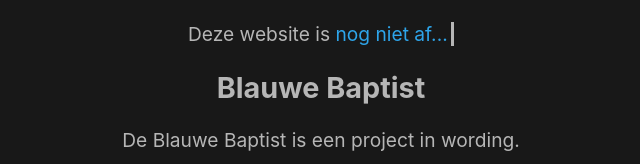
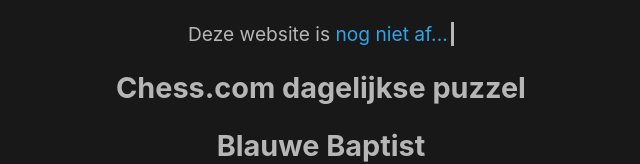
Before and after one commit to hmkoopman/homepage, a Vue app: page / in a window 1280 px wide. Shown: the part 600-764 px from the top of the page, without its empty margins (319-959 px from the left). Built offline with nearby package versions, Linux system fonts and the light colour scheme; what bootstrap-icons-vue would draw is missing.

Commit message:
setting up daily puzzle

```diff
--- a/src/App.vue
+++ b/src/App.vue
@@ -1,6 +1,7 @@
 <template>
   <AppHeader />
   <Info />
+  <Chess />
   <BlauweBaptist />
   <Contact />
   <AppFooter />
@@ -9,6 +10,7 @@
 <script setup>
 import AppHeader from "@/components/Header.vue";
 import Info from "@/components/Info.vue";
+import Chess from "@/components/Chess.vue";
 import Contact from "@/components/Contact.vue";
 import BlauweBaptist from "@/components/BlauweBaptist.vue";
 import AppFooter from "@/components/Footer.vue";
--- /dev/null
+++ b/src/components/Chess.vue
@@ -0,0 +1,9 @@
+<template>
+  <div class="chess">
+    <h2>Chess.com dagelijkse puzzel</h2>
+  </div>
+</template>
+
+<script>
+export default {};
+</script>
```
